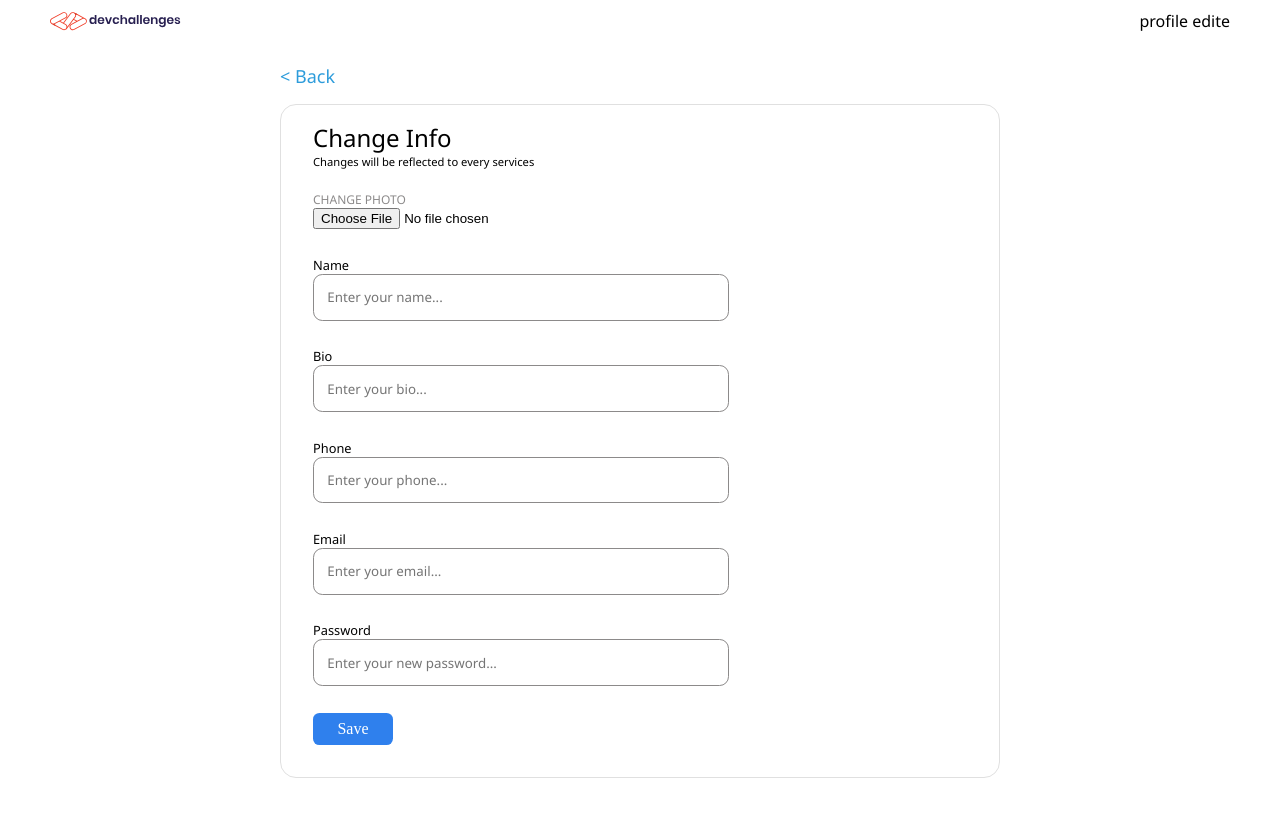
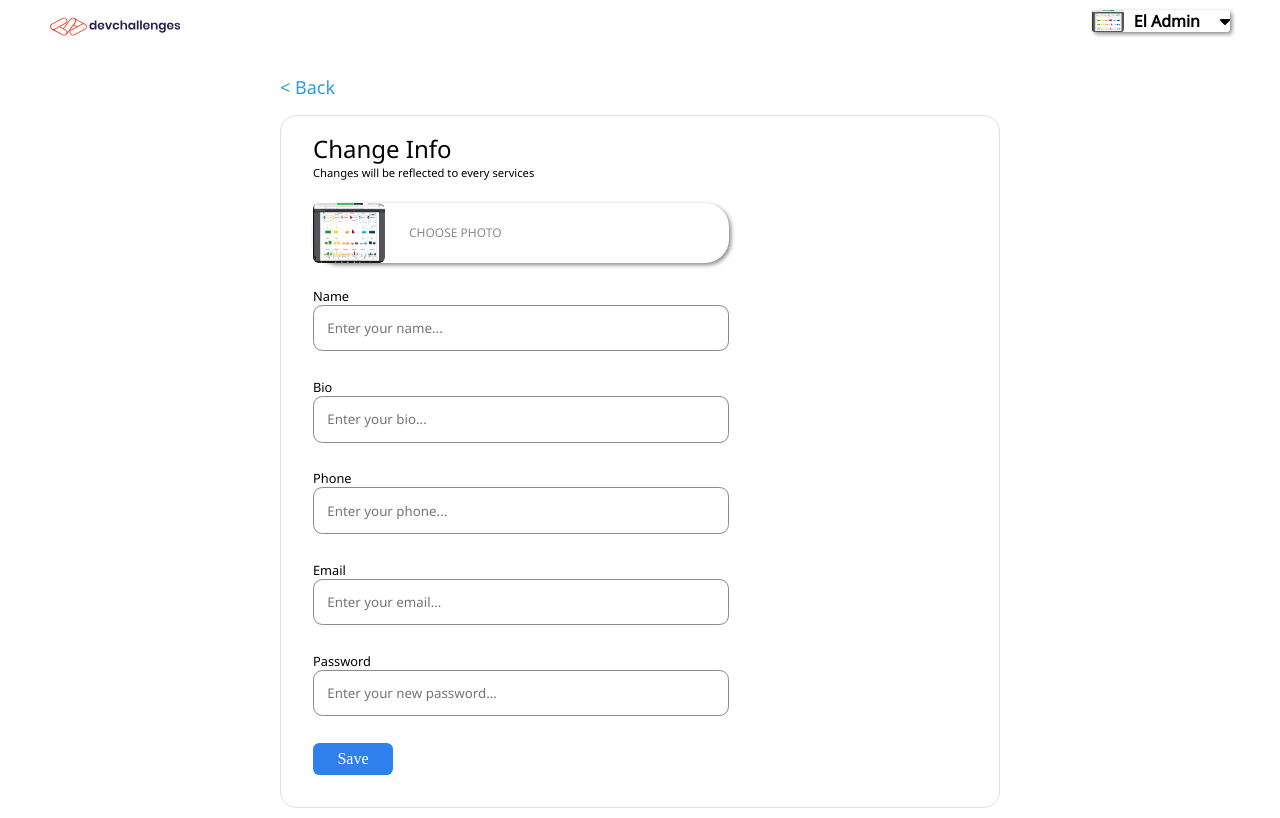
Before and after one commit to avincer-coder/login_db, a PHP site: page /editar_perfil.php in a window 1280 px wide. Before the commit the page ends 778 px from the top, so only its background shows below. Run offline with PHP 8.4, Linux system fonts and the light colour scheme; a user stored in the database is signed in; data that the repository does not hold is empty; some libraries are stand-ins or nearby versions.

Commit message:
Toques finales de CSS

```diff
--- a/editar_perfil.css
+++ b/editar_perfil.css
@@ -43,6 +43,10 @@ body{
     font-size: 18px;
 }
 
+.back:hover{
+    color: blue;
+}
+
 form{
     display: flex;
     flex-direction: column;
@@ -77,6 +81,16 @@ input[type="file"]{
 .img_label{
     color: #8c8a8a;
     font-size: 12px;
+    display: flex;
+    margin-bottom: 2em;
+    align-items: center;
+    box-shadow: 2px 2px 4px #888888;
+    border-radius: 2em;
+}
+
+.img_label:hover{
+    cursor: pointer;
+    box-shadow: 5px 5px 10px #888888;
 }
 
 input[type="submit"]:hover{
@@ -101,3 +115,83 @@ label{
     font-size: 0.8em;
     font-weight: 500;
 }
+
+.open_modal{
+    display: flex;
+    width: 8em;
+    height: 2em;
+    align-items: center;
+    border: 1px solid white;
+    border-radius: 0.5em;
+    padding-left: 0.4em;
+}
+
+.open_modal:hover{
+    background-color: #edecec;
+    cursor: pointer;
+    border-radius: 0.5em;
+    border: 1px solid white;
+}
+
+.icon_margin{
+    margin-right: 0.6em;
+}
+
+.logout_box{
+    border-top: 1px solid gray;
+    border-radius: 0px;
+}
+
+.text_perfil{
+    font-weight: 900;
+    margin: 0px 20px 0px 10px;
+}
+
+.box_perfil_top {
+    display: flex;
+    margin-bottom: 0.7em;
+    box-shadow:  2px 2px 4px #888888;
+    border-radius: 0.2em;
+}
+
+.small_img_profil2{
+    width: 6em;
+    height: 5em;
+    border-radius: 0.5em;
+}
+
+.input_file{
+    display: none;
+}
+
+.fa-camera{
+    position: relative;
+    left: -47px;
+    top: -1px;
+    font-size: 2em;
+}
+
+.small_img_profil{
+    width: 2em;
+    border-radius: 0.2em;
+}
+
+
+.box_perfil_bottom {
+    display: none;
+    box-shadow: 5px 5px 10px #888888;
+    border-radius: 1em;
+    padding: 1em;
+    height: 8em;
+    width: 10em;
+}
+
+.box_perfil_top:hover{
+    cursor: pointer;
+    box-shadow: 5px 5px 10px #888888;
+}
+
+.log_out{
+    text-decoration: none;
+    color: red;
+}
--- a/editar_perfil.php
+++ b/editar_perfil.php
@@ -1,5 +1,12 @@
 <?php
 session_start();
+$phone = $_SESSION["phone"];
+$correo = $_SESSION["correo"];
+$nombre = $_SESSION["nombre"];
+$imagen = $_SESSION["imagen"];
+$biografia = $_SESSION["biografia"];
+
+
 if (isset($_SESSION["correo"])) {
 
 }else{
@@ -57,7 +64,7 @@ if (!empty($_POST["correo"]) && !empty($_POST["contraseña"])) {
         }
     }
 }else{
-    echo "<script>alert('¡Considera esto, los campos correo y contraseña no se pueden ir vacios!');</script>";
+    echo "<script>alert('Keep this in mind the email and password spaces can not be send empty!');</script>";
 }
 
 ?>
@@ -75,15 +82,36 @@ if (!empty($_POST["correo"]) && !empty($_POST["contraseña"])) {
     <link href="https://fonts.googleapis.com/css2?family=Noto+Sans&display=swap" rel="stylesheet">
 </head>
 <body>
-        <div class="top">
-            <img src="assets/devchallenges.svg" alt="dev logo">
-            <div><p>profile edite</p></div>
-            <!-- <div class="box_perfil_top">
-                <img class="small_img_profil" src="<?php echo("img/" . $imagen) ?>" alt="imagen de perfil">
+    <div class="top">
+        <img src="assets/devchallenges.svg" alt="dev logo">
+        <div class="box_perfil">
+            <div class="box_perfil_top">
+                <img class="small_img_profil" src="<?php
+                 echo("img/" . $imagen) ?>" alt="imagen de perfil">
                 <p class="text_perfil"><?php echo($nombre)?></p>
                 <i class="fa-solid fa-sort-down"></i>
-            </div> -->
+            </div>
+            <div class="box_perfil_bottom">
+                <div class="open_modal">
+                    <i class="fa-solid fa-circle-user icon_margin"></i>
+                    <p>My Profile</p>
+                </div>
+                <div class="open_modal">
+                    <i class="fa-solid fa-users icon_margin"></i>
+                    <p>Gruop Chat</p>
+                </div>
+                <div class="open_modal logout_box">
+                    <i class="fa-solid fa-arrow-right-to-bracket icon_margin" style="color: #f50000;"></i>
+                    <a class="log_out" href="cerrar_sesion.php">Log out</a>
+                </div>
+
+            </div>
         </div>
+    </div>
+
+
+
+
 
     <section class="full_container">
         <a class="back" href="profile.php"><    Back</a>
@@ -92,8 +120,15 @@ if (!empty($_POST["correo"]) && !empty($_POST["contraseña"])) {
             <p class="title_description">Changes will be reflected to every services</p>
             <div class="form_container">
                 <form action="" method="post" enctype="multipart/form-data">
-                    <label class="img_label" for="imagen">CHANGE PHOTO</label>
-                    <input id="imagen" type="file" name="imagen">
+
+                    <label class="img_label" for="imagen">
+                        <img class="small_img_profil2" src="<?php echo("img/" . $imagen) ?>" alt="imagen de perfil">
+                        <i class="fa-solid fa-camera" style="color: #ffff;"></i>
+                        <p>CHOOSE PHOTO</p>
+                    </label>
+
+                    <input class="input_file" id="imagen" type="file" name="imagen">
+
                     <label for="nombre">Name</label>
                     <input placeholder="Enter your name..." id="nombre" type="text" name="nombre">
                     <label for="biografia">Bio</label>
@@ -109,5 +144,6 @@ if (!empty($_POST["correo"]) && !empty($_POST["contraseña"])) {
             </div>
         </article>
     </section>
+    <script src="profile.js" ></script>
 </body>
 </html>
--- a/profile.php
+++ b/profile.php
@@ -90,7 +90,7 @@ $biografia = $_SESSION["biografia"];
         <div class="box_bot">
             <p class="edite_title">PASSWORD</p>
             <!-- <p><?php echo($contraseña)?></p> -->
-            <p>contraseña no encriptada</p>
+            <p>************</p>
         </div>
 
 
```
Also changed, not shown: profile.css (+10 -1 lines).
